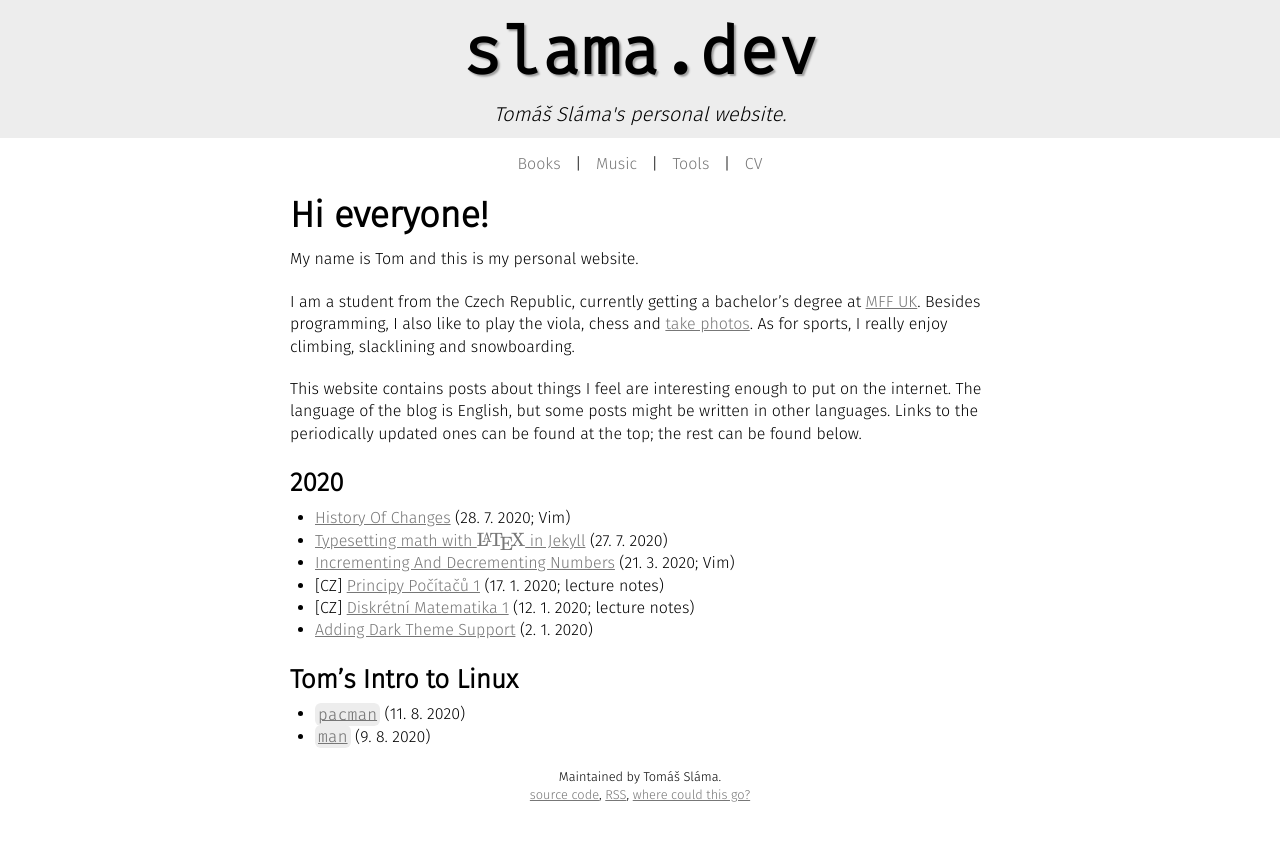
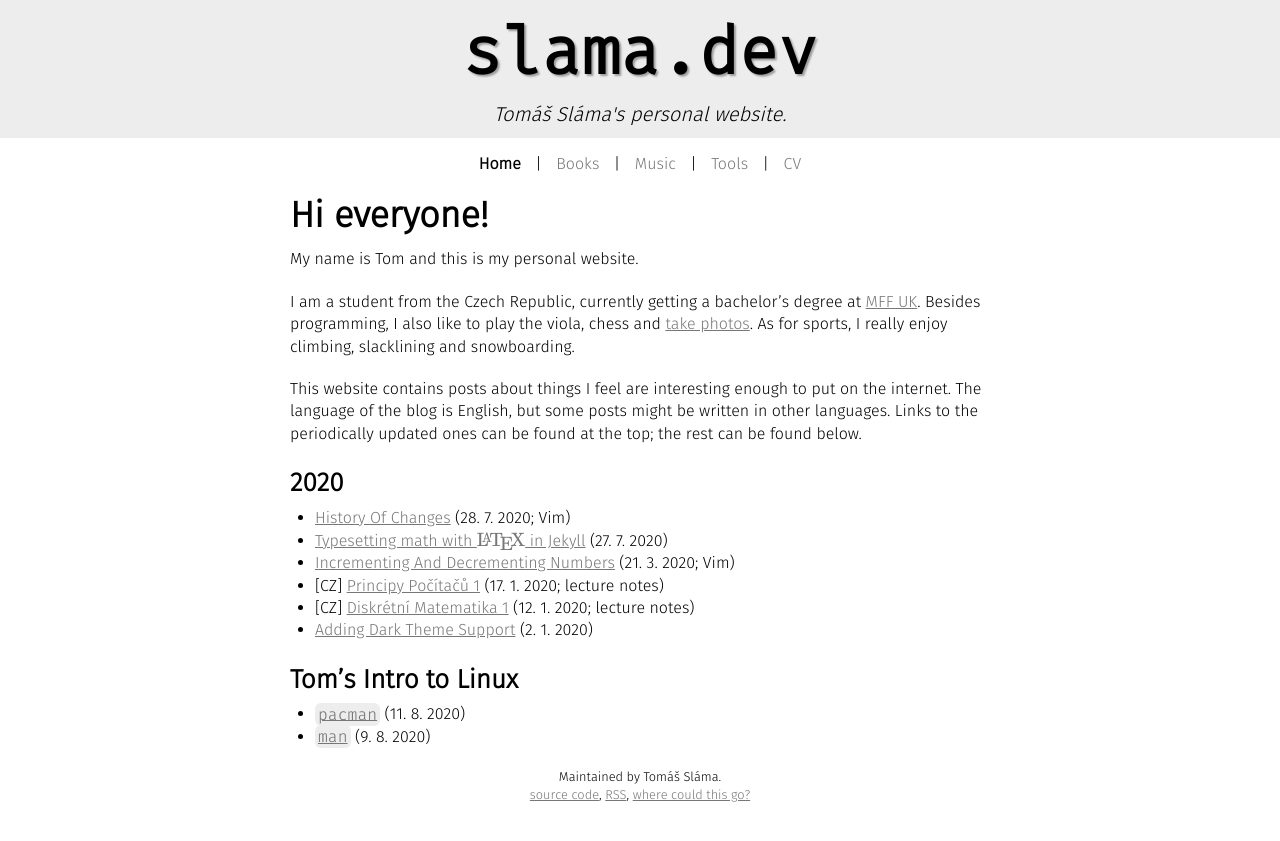
Before and after one commit to xiaoxiae/slama.dev, a Jekyll site: the page built from index.md, in a window 1280 px wide. Shown: the top 841 px of the page. Built offline with Jekyll 4.4.1, drawn with Linux system fonts in a browser that asks for light colours.

Commit message:
don't slugify Home

```diff
--- a/_plugins/permalink.rb
+++ b/_plugins/permalink.rb
@@ -23,7 +23,7 @@
 
       # slugify pages with titles
       site.pages.each do |item|
-        if item.data['title'].nil?
+        if item.data['title'].nil? or item.data['title'] == "Home"
           next
         end
 
--- a/index.md
+++ b/index.md
@@ -1,4 +1,5 @@
 ---
+title: Home
 layout: default
 order: 0
 ---
```
